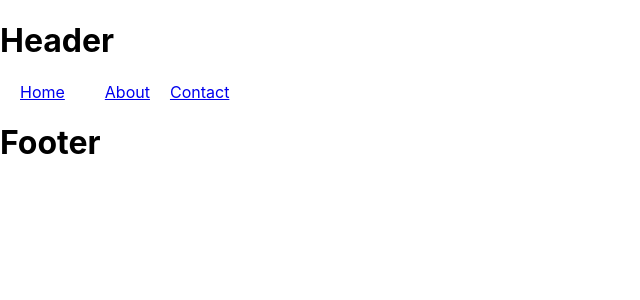
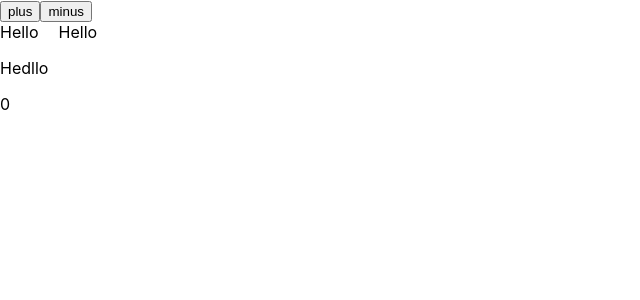
Before and after one commit to ronezra3/learn-react, a React (Create React App) app: page / in a window 1280 px wide. Shown: the top 300 px of the page, without its empty margins (0-640 px from the left). Built offline with nearby package versions, Linux system fonts and the light colour scheme.

Commit message:
backup up redux

```diff
--- a/package.json
+++ b/package.json
@@ -3,11 +3,14 @@
   "version": "0.1.0",
   "private": true,
   "dependencies": {
+    "@reduxjs/toolkit": "^1.5.0",
     "@testing-library/jest-dom": "^5.11.6",
     "@testing-library/react": "^11.2.2",
     "@testing-library/user-event": "^12.6.0",
     "axios": "^0.21.1",
+    "bootstrap": "^5.0.0-alpha1",
     "react": "^17.0.1",
+    "react-bootstrap": "^1.4.0",
     "react-dom": "^17.0.1",
     "react-draggable": "^4.4.3",
     "react-router-dom": "^5.2.0",
--- a/src/App.js
+++ b/src/App.js
@@ -2,98 +2,38 @@
 
 
 import './App.css';
-import { v4 as uuidv4 } from 'uuid';
 
 import React, { useRef, useState, useEffect } from 'react'
-import { Route, Switch } from 'react-router-dom';
+import Contact from './Contact'
 
+import changeCounter from './redux/store'
 
-
-import Header from './Header';
-import Footer from './Footer';
-import Home from './Home';
-import About from './About';
-import Contact from './Contact';
-import Nav from './Nav';
 
 function App() {
 
-
-  useEffect(
-    () => {
-      console.log("first time")
-    }, [])
-
-  const inputNameRef = useRef()
-
-  const dataResturnFromServer = [{ id: uuidv4(), item: "first todo" }, { id: uuidv4(), item: "second todo" }]
+  const [counter, setCounter] = useState(0)
 
 
-  const [todos, setTodos] = useState(dataResturnFromServer)
-
-  const namesFromServer = ["avi"]
-  const [names, setNames] = useState(namesFromServer)
-
-
-  useEffect(
-    () => {
-      console.log("todos changed")
-    }, [todos])
-
-
-  useEffect(
-    () => {
-      console.log("names changed")
-    }, [namesFromServer])
-
-  // useEffect(
-  //   () => {
-  //     console.log("something changed")
-  //   })
-
-  function add() {
-
-
-    const userValue = inputNameRef.current.value
-    setTodos(
-      prev => {
-        return [...prev, { item: userValue, id: uuidv4() }]
-      }
-    )
-
-
-
-    inputNameRef.current.value = null
+  function storePlus() {
+    const counterState = changeCounter('counter/incremented')
+    setCounter(counterState.value)
   }
 
 
-
-  function remove() {
-    const userValue = inputNameRef.current.value
-
-    setTodos(
-      todos.filter(todo => todo.item != userValue)
-    )
-
-    inputNameRef.current.value = null
-
+  function storeMinus() {
+    const counterState = changeCounter('counter/decremented')
+    setCounter(counterState.value)
   }
-
 
   return (
     <div>
-    <Header />
-    <Nav />
-
-    <Switch>
-
-      <Route path="/home" component={Home} />
-      <Route path="/about" component={About} />
-      <Route path="/contact" component={Contact} />
-
-    </Switch>
-
-    <Footer />
+      <button onClick={storePlus}>plus</button>
+      <button onClick={storeMinus}>minus</button>
+      <br />
+      <span>Hello</span>
+      <label>Hello</label>
+      <p>Hedllo</p>
+      {counter}
     </div>
   );
 }
--- a/src/index.js
+++ b/src/index.js
@@ -6,11 +6,9 @@ import { BrowserRouter } from 'react-router-dom';
 
 ReactDOM.render(
   <React.StrictMode>
-    <BrowserRouter>
 
       <App />
 
-    </BrowserRouter>
 
   </React.StrictMode>,
 
--- /dev/null
+++ b/src/redux/store.js
@@ -0,0 +1,38 @@
+import { createStore } from 'redux'
+
+
+function counterReduce(state = { value: 0 }, action) {
+    switch (action.type) {
+        case 'counter/incremented':
+            return { value: state.value + 1 }
+        case 'counter/decremented':
+            return { value: state.value - 1 }
+        default:
+            return state
+    }
+}
+
+let store = createStore(counterReduce)
+
+
+
+store.subscribe(() => {
+    console.log(store.getState()
+    )
+})
+
+
+
+
+store.dispatch({ type: 'counter/decremented' })
+
+
+
+
+
+
+
+export default function changeCounter(actionType) {
+    store.dispatch({ type: actionType })
+    return store.getState()
+}
```
Also changed, not shown: 2 other files (tests, documents, lock files or other folders).
